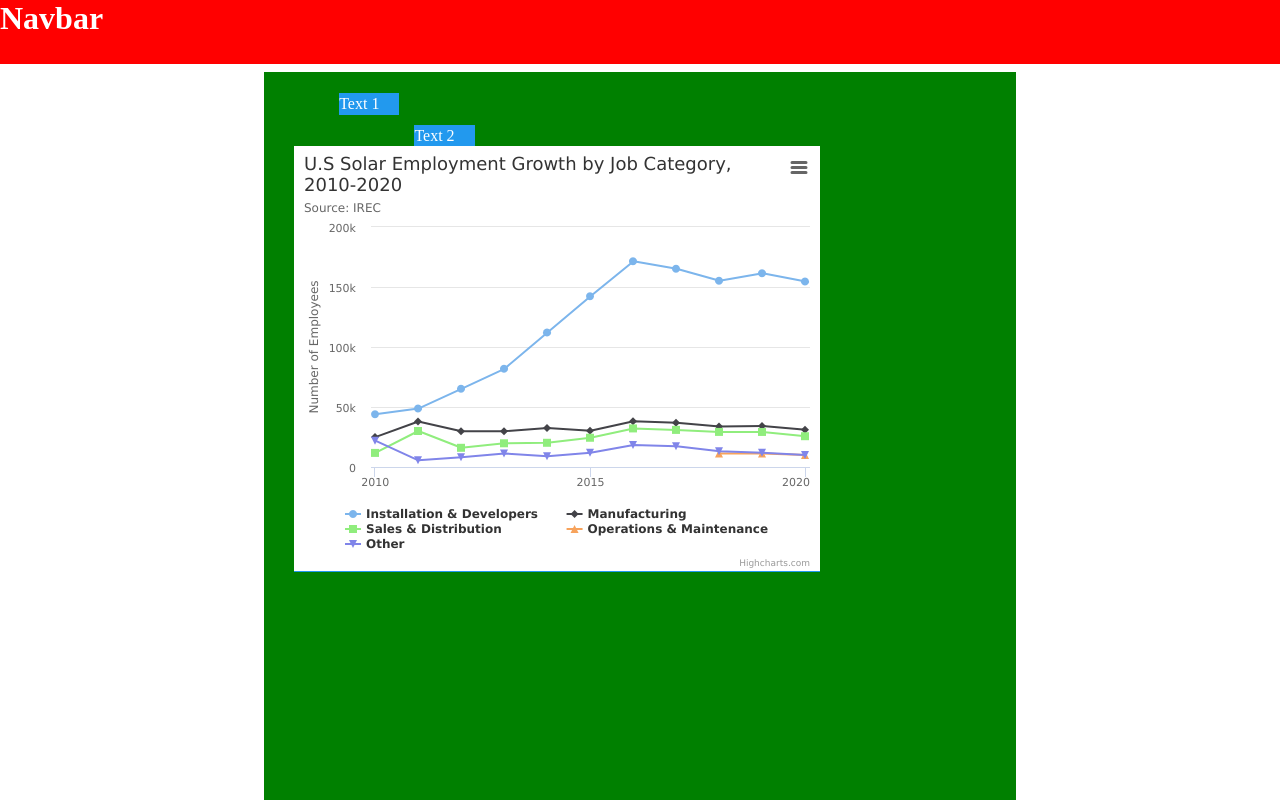
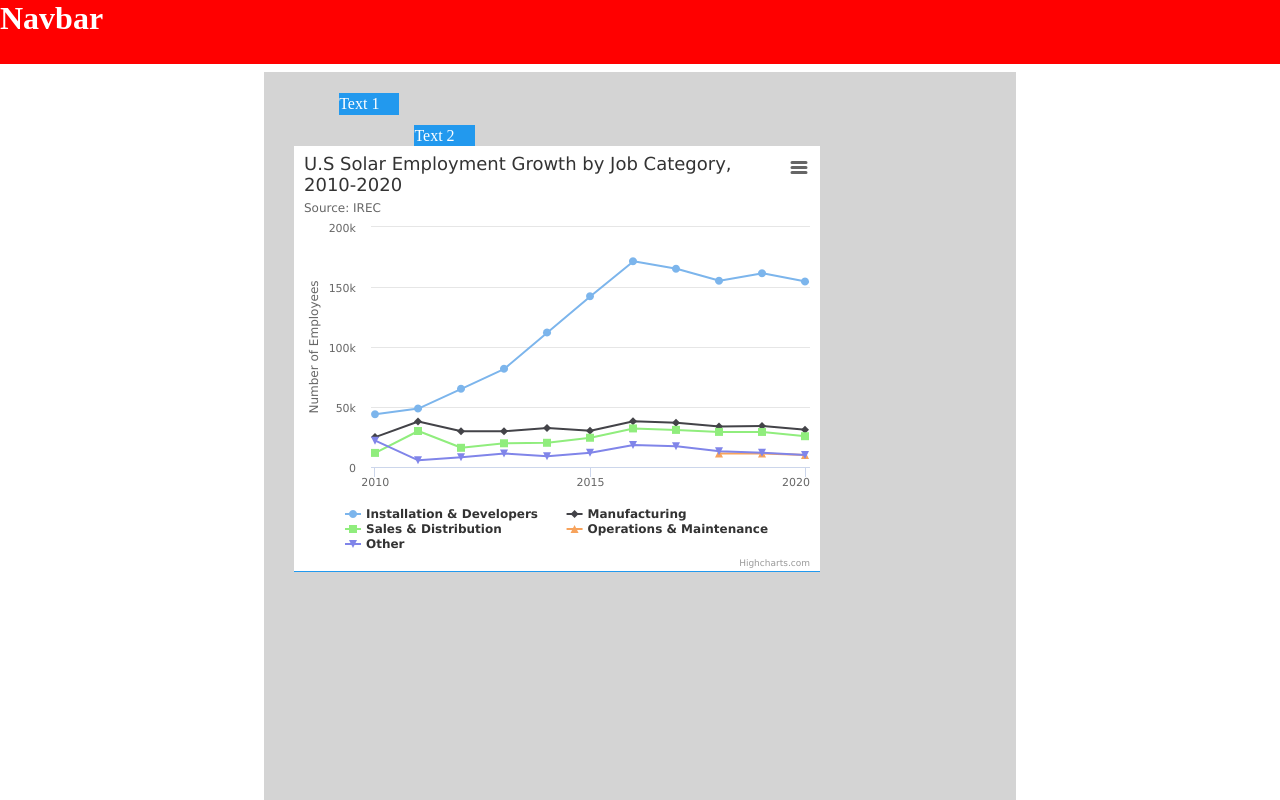
Before and after one commit to NessaAz/rate-my-service, a React (Vite) app: page / in a window 1280 px wide. Shown: the top 800 px of the page. Built offline with nearby package versions, Linux system fonts and the light colour scheme.

Commit message:
Change canvas color from green to a shade of grey

```diff
--- a/src/Components/Canvas/Canvas.css
+++ b/src/Components/Canvas/Canvas.css
@@ -4,7 +4,7 @@
     width: var(--canvas-width);
     height: calc(var(--canvas-width) * 1.414);
     margin: auto;
-    background-color: green;
+    background-color: #d4d4d4;
 
     position: relative;
 }
```
